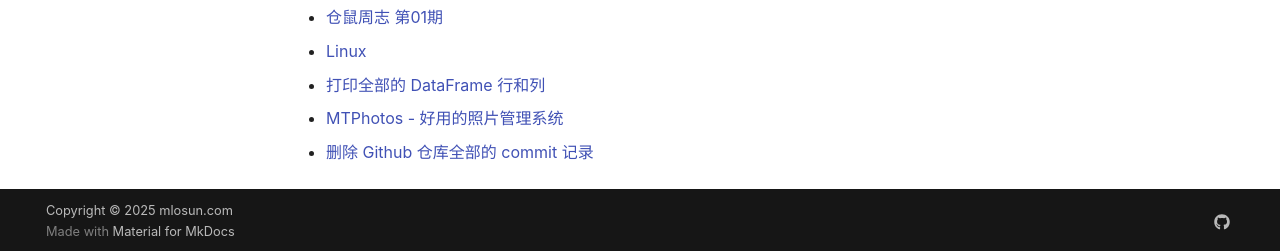
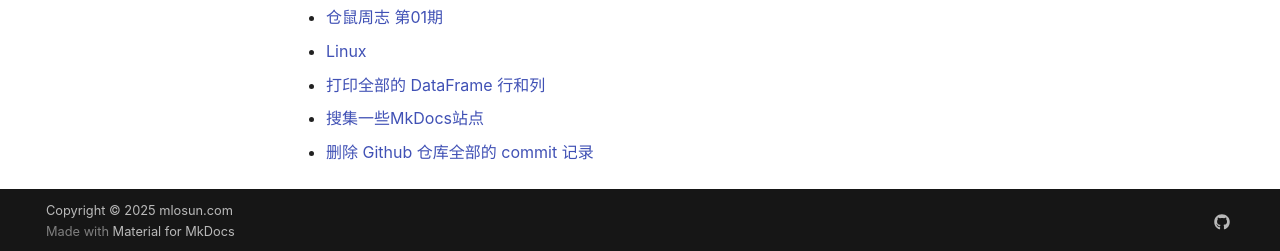
Before and after one commit to mlosun/My_Garden, an MkDocs documentation site: the page built from docs/index.md, in a window 1280 px wide and 900 px high, scrolled down 580 px. Shown: the part 646-897 px from the top of the window. Built offline with MkDocs 1.6.1 and Material for MkDocs 9.7.7, drawn with Linux system fonts in a browser that asks for light colours; comment, search, counter and statistics services are not loaded.

Commit message:
PUSH NOTE : index.md

```diff
--- a/docs/index.md
+++ b/docs/index.md
@@ -41,5 +41,5 @@ title: 首页
 - [仓鼠周志 第01期](./weekly/%E4%BB%93%E9%BC%A0%E5%91%A8%E5%BF%97%20%E7%AC%AC01%E6%9C%9F.md)
 - [Linux](./tech/Linux.md)
 - [打印全部的 DataFrame 行和列](./notes/%E6%89%93%E5%8D%B0%E5%85%A8%E9%83%A8%E7%9A%84%20DataFrame%20%E8%A1%8C%E5%92%8C%E5%88%97.md)
-- [MTPhotos - 好用的照片管理系统](./apps/MTPhotos%20-%20%E5%A5%BD%E7%94%A8%E7%9A%84%E7%85%A7%E7%89%87%E7%AE%A1%E7%90%86%E7%B3%BB%E7%BB%9F.md)
+- [搜集一些MkDocs站点](./notes/%E6%90%9C%E9%9B%86%E4%B8%80%E4%BA%9BMkDocs%E7%AB%99%E7%82%B9.md)
 - [删除 Github 仓库全部的 commit 记录](./notes/%E5%88%A0%E9%99%A4%20Github%20%E4%BB%93%E5%BA%93%E5%85%A8%E9%83%A8%E7%9A%84%20commit%20%E8%AE%B0%E5%BD%95.md)
```
